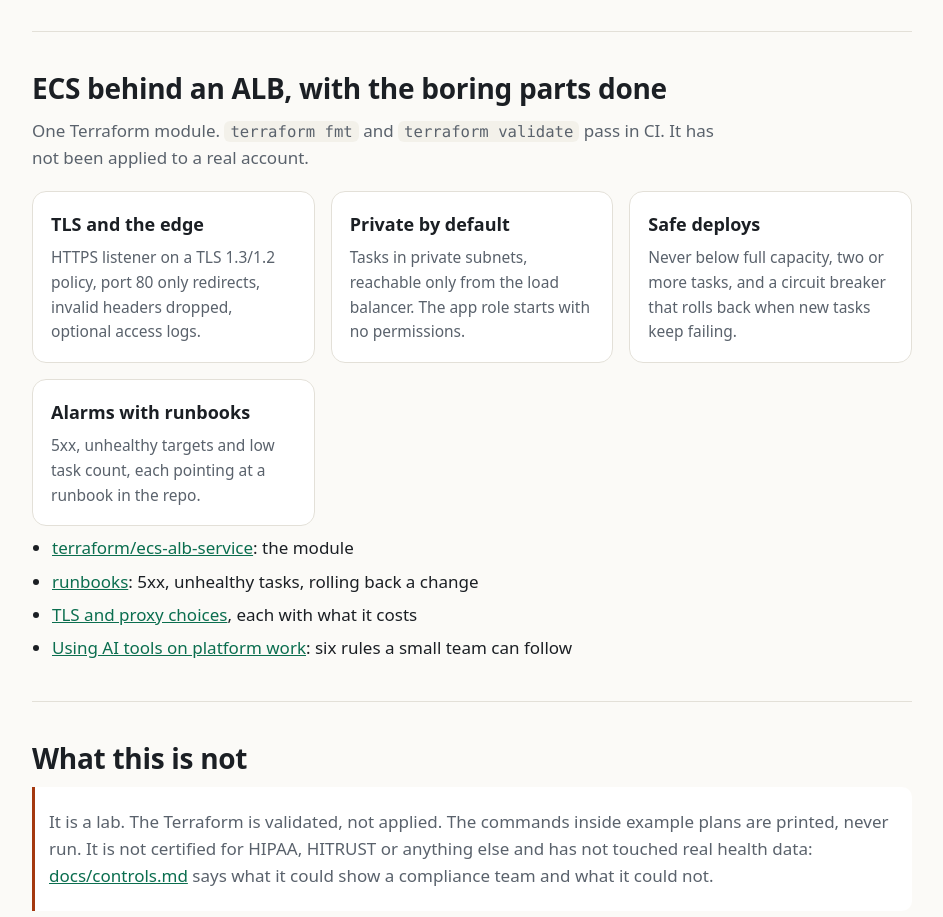
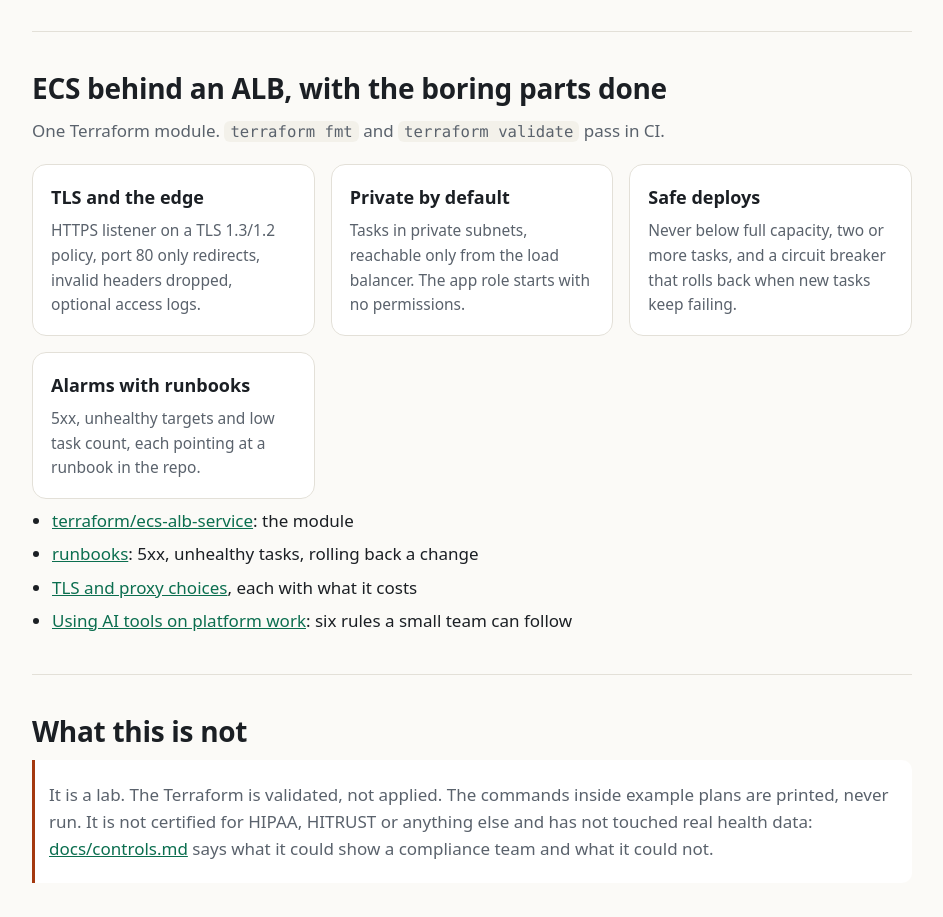
Before and after one commit to gerardrecinto/platform-change-kit, a plain HTML site: page docs/index.html in a window 1280 px wide. Shown: the part 1967-2884 px from the top of the page, without its empty margins (168-1111 px from the left). Drawn offline with Linux system fonts and the light colour scheme.

Commit message:
Lead with what the project does and keep limits in the docs (#1)
Drop the unprompted limits and not-proven blocks from the README and
site. Notes that prevent a wrong assumption stay: compliance, demo
labels and safety warnings.

Thanks,
Gerard

```diff
--- a/docs/index.html
+++ b/docs/index.html
@@ -141,7 +141,7 @@ plan rejected</pre>
 
   <section id="stack">
     <h2>ECS behind an ALB, with the boring parts done</h2>
-    <p class="lead">One Terraform module. <code>terraform fmt</code> and <code>terraform validate</code> pass in CI. It has not been applied to a real account.</p>
+    <p class="lead">One Terraform module. <code>terraform fmt</code> and <code>terraform validate</code> pass in CI.</p>
     <div class="grid">
       <div class="card"><h3>TLS and the edge</h3><p>HTTPS listener on a TLS 1.3/1.2 policy, port 80 only redirects, invalid headers dropped, optional access logs.</p></div>
       <div class="card"><h3>Private by default</h3><p>Tasks in private subnets, reachable only from the load balancer. The app role starts with no permissions.</p></div>
```
Also changed, not shown: 1 other file.
